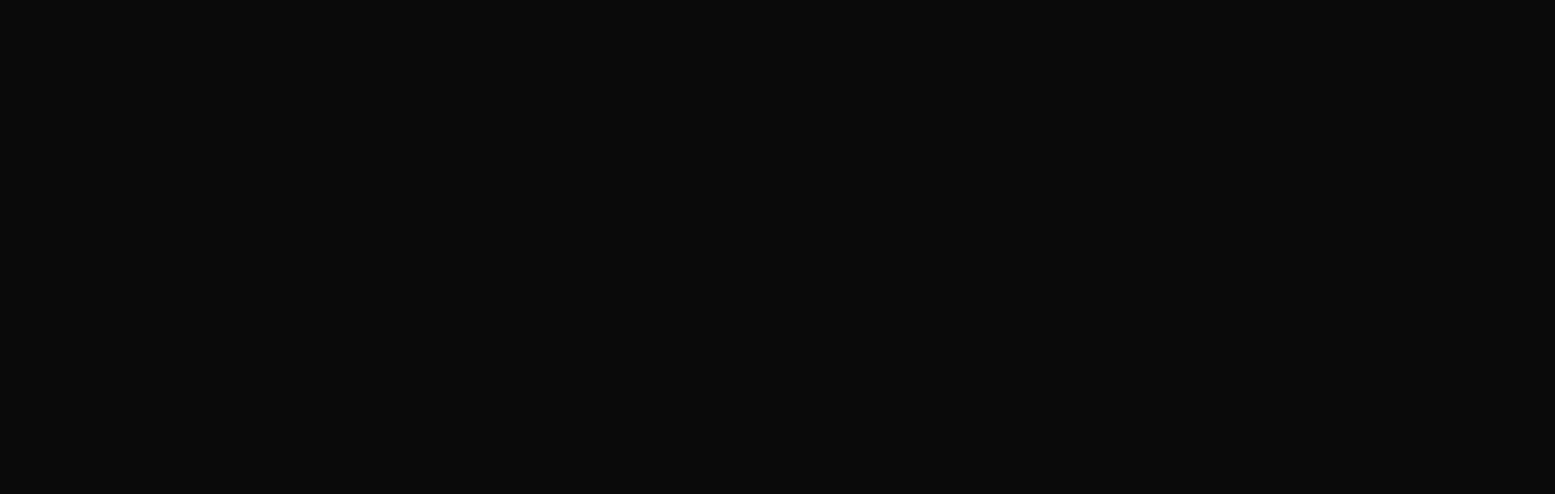
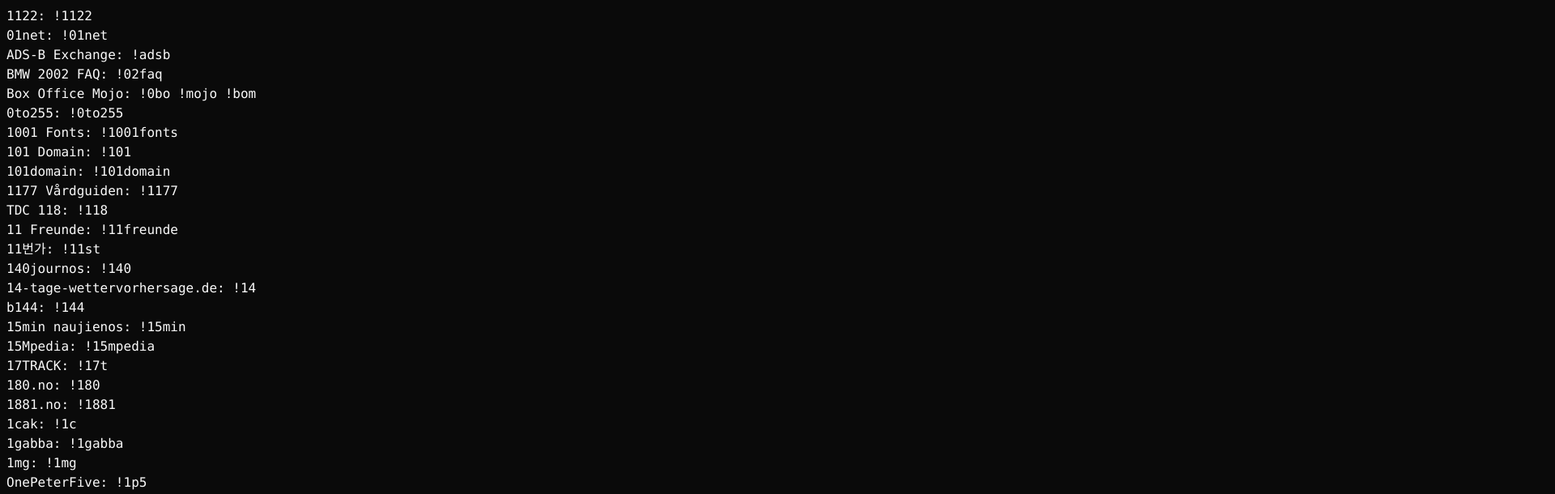
Before and after one commit to ljstadler/bang-search, a React (Vite) app: page /bangs in a window 1280 px wide. Shown: the top 610 px of the page at 81% size, 1920 px wide, since content can reach past the window. Built offline with nearby package versions, Linux system fonts and the light colour scheme.

Commit message:
Add bangs route

```diff
--- a/package.json
+++ b/package.json
@@ -28,6 +28,7 @@
         "@types/react": "^19.2.9",
         "@types/react-dom": "^19.2.3",
         "@vitejs/plugin-react": "^5.1.2",
+        "eslint": "^9.39.2",
         "eslint-plugin-react-hooks": "^7.0.1",
         "eslint-plugin-react-refresh": "^0.4.26",
         "globals": "^16.5.0",
--- a/scripts/update-bangs.ts
+++ b/scripts/update-bangs.ts
@@ -32,7 +32,7 @@
     }
 
     await Bun.write(
-        "public/bangs.txt",
+        "src/assets/bangs.txt",
         Object.entries(bangsTxt).map(([key, value]) => `${key}: ${value}\n`),
     );
 
--- a/src/main.tsx
+++ b/src/main.tsx
@@ -3,12 +3,14 @@
 import "./styles.css";
 import { Route, Switch } from "wouter";
 import Index from "./routes";
+import Bangs from "./routes/bangs";
 import Search from "./routes/search";
 
 createRoot(document.getElementById("root")!).render(
     <StrictMode>
         <Switch>
             <Route path={"/"} component={Index} />
+            <Route path={"/bangs"} component={Bangs} />
             <Route path={"/search"} component={Search} />
         </Switch>
     </StrictMode>,
--- /dev/null
+++ b/src/routes/bangs.tsx
@@ -0,0 +1,5 @@
+import bangs from "@/assets/bangs.txt?raw";
+
+export default function Bangs() {
+    return <pre className="p-2">{bangs}</pre>;
+}
--- a/src/routes/index.tsx
+++ b/src/routes/index.tsx
@@ -56,7 +56,7 @@
             </div>
 
             <div className="bottom-4 fixed text-center text-ring text-sm">
-                <a className="hover:text-foreground" href="/bangs.txt">
+                <a className="hover:text-foreground" href="/bangs">
                     Bangs
                 </a>
                 &nbsp;•&nbsp;
```
Also changed, not shown: src/assets/bangs.txt (renamed from public/bangs.txt), 1 other file (tests, documents, lock files or other folders).
